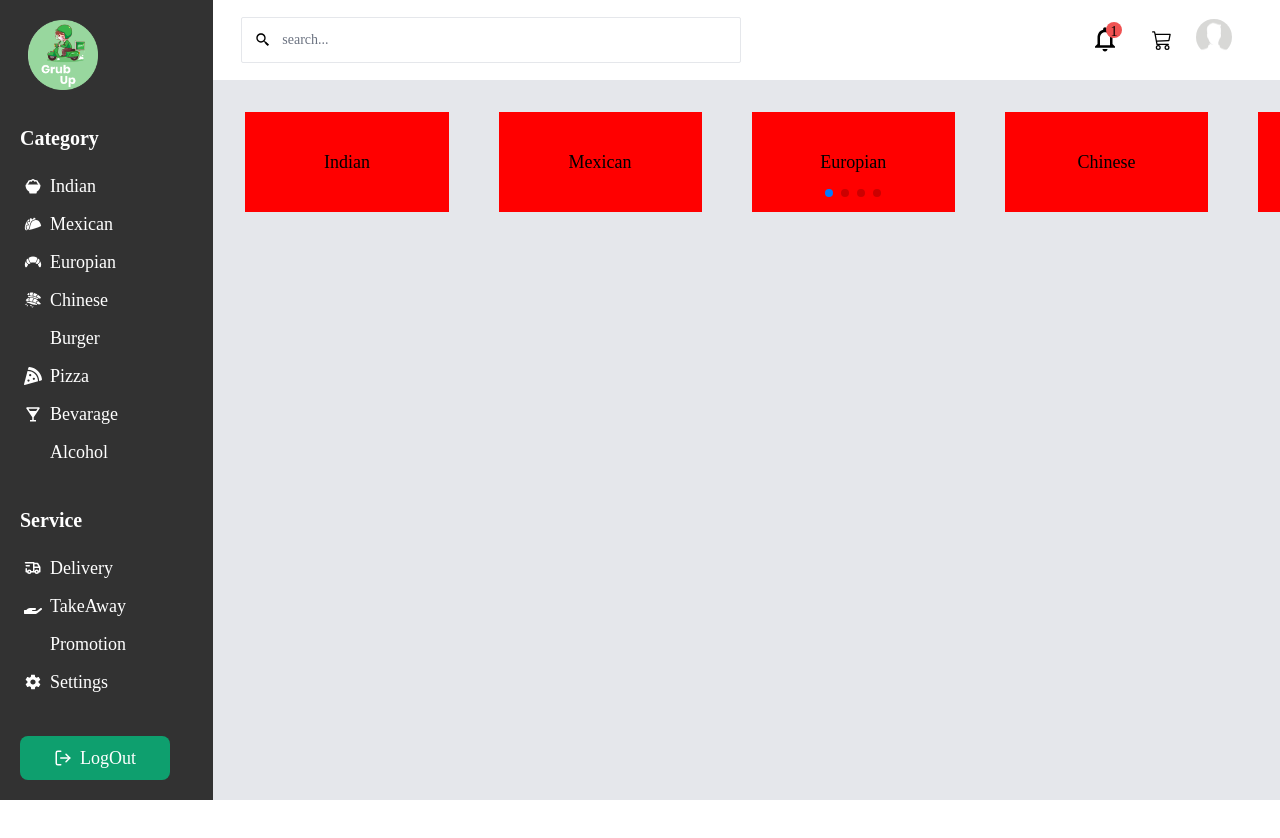
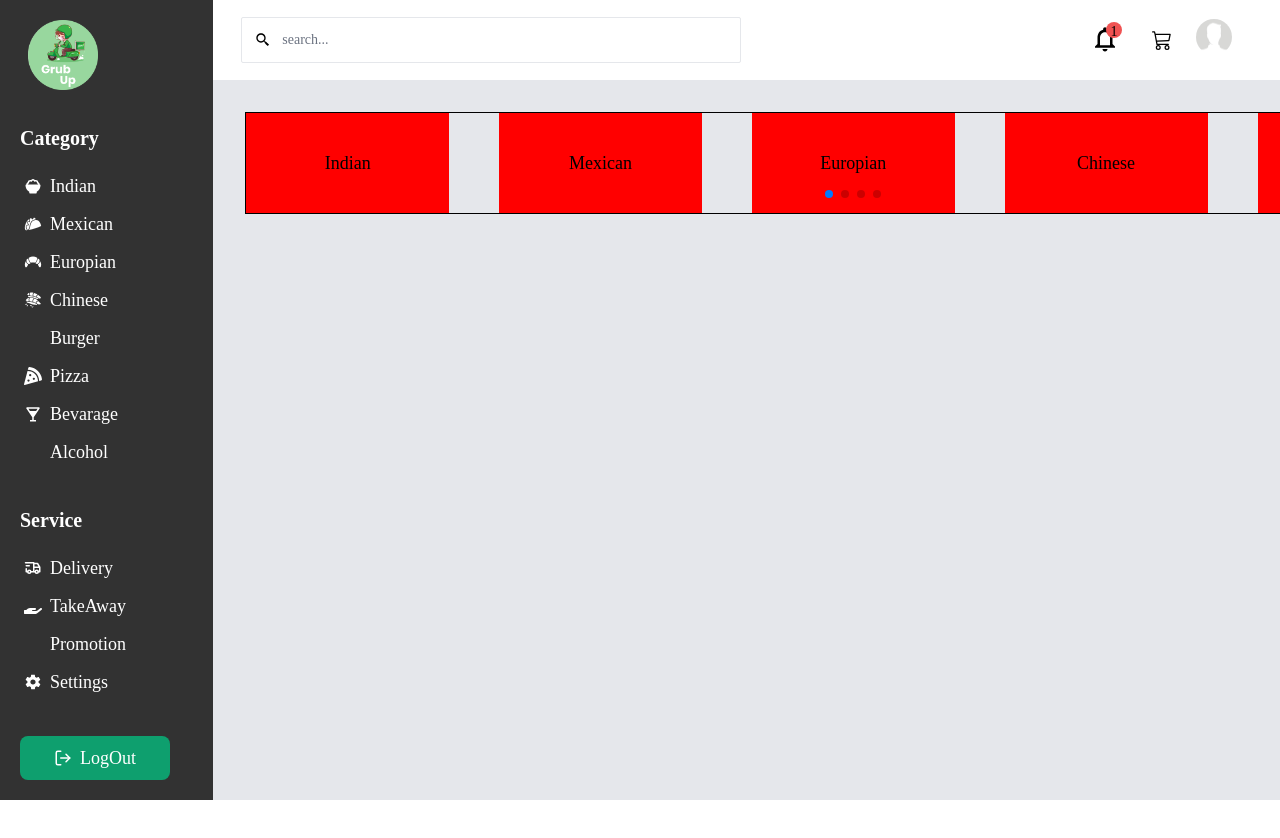
Before and after one commit to Yasith8/Grub-Up-Food-Delivery-Application, a React (Vite) app: page /dashboard in a window 1280 px wide. Shown: the top 838 px of the page. Built offline with nearby package versions, Linux system fonts and the light colour scheme; some icons are missing.

Commit message:
style slider cont...

```diff
--- a/src/User/Slider.css
+++ b/src/User/Slider.css
@@ -1,6 +1,7 @@
   .swiper {
       width: 100%;
       height: 100%;
+      border: 1px solid #000000;
   }
 
   .swiper-slide {
```
